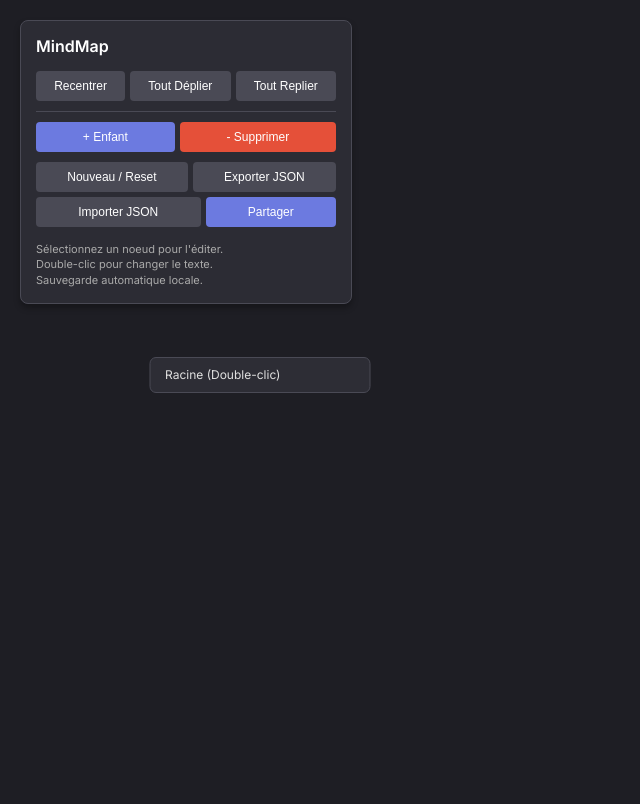
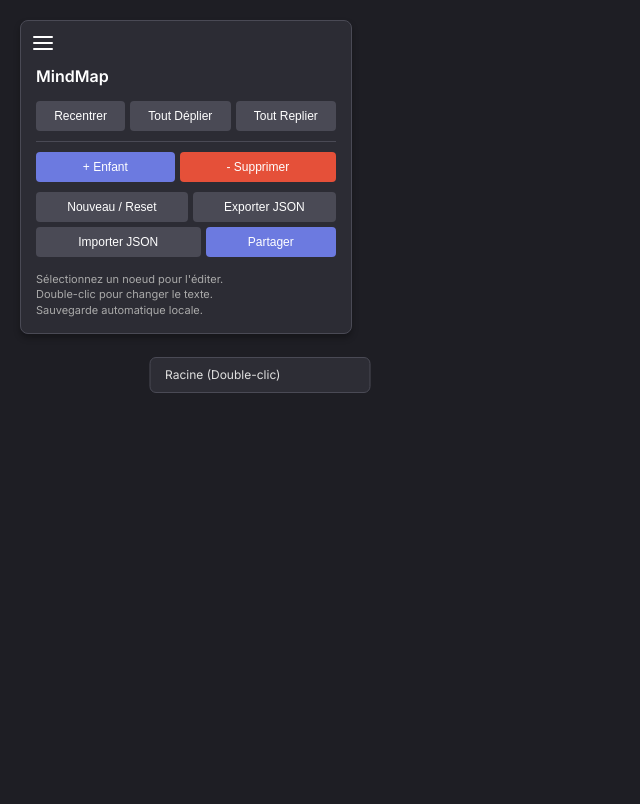
Before and after one commit to yblis/mindmap, a Flask app: page / in a window 1280 px wide. Shown: the whole page, without its empty margins (0-640 px from the left). Run offline with Flask 3, Linux system fonts and the light colour scheme.

Commit message:
feat: ignore local docker-compose, add example, and update UI (PWA icons, burger menu)

```diff
--- a/app.py
+++ b/app.py
@@ -21,6 +21,10 @@ def serve_manifest():
 def serve_sw():
     return app.send_static_file('sw.js')
 
+@app.route('/favicon.ico')
+def favicon():
+    return app.send_static_file('icons/favicon.ico')
+
 @app.route('/view/<token>')
 def view_map(token):
     # Shared view - mode READ-ONLY
--- a/static/css/style.css
+++ b/static/css/style.css
@@ -75,6 +75,7 @@ body {
     left: 20px;
     background: rgba(45, 45, 53, 0.95);
     padding: 15px;
+    padding-top: 45px; /* Space for the button */
     border-radius: 8px;
     border: 1px solid #4a4a55;
     box-shadow: 0 4px 6px rgba(0,0,0,0.3);
@@ -83,7 +84,88 @@ body {
     gap: 10px;
     z-index: 100;
     max-width: 300px;
+    width: 300px;
+    /* Transition on width, height/max-height, and padding */
+    transition: all 0.4s cubic-bezier(0.4, 0.0, 0.2, 1);
+
+    overflow: hidden;
+    max-height: 800px;
+    min-height: 48px; /* Ensure it never fully disappears */
+}
+
+/* Collapsed State */
+.controls.collapsed {
+    padding: 0;
+    width: 48px;
+    height: 48px; /* Explicit height */
+    max-height: 48px;
+    border-radius: 8px;
+    background: rgba(45, 45, 53, 0.8);
+    border-color: transparent;
+    cursor: pointer;
+    /* Center the button within the circle */
+    align-items: center;
+    justify-content: center;
+}
+
+.controls.collapsed:hover {
+    background: rgba(60, 60, 70, 0.9);
+    transform: scale(1.05);
+}
+
+/* Toggle Button */
+.toggle-menu {
+    position: absolute;
+    top: 10px;
+    left: 10px; /* Moved to Left */
+    right: auto;
+    background: transparent;
+    border: none;
+    color: #fff;
+    cursor: pointer;
+    padding: 0; /* Remove padding to be precise */
+    width: 24px;
+    height: 24px;
+    display: flex;
+    align-items: center;
+    justify-content: center;
     transition: all 0.3s ease;
+    z-index: 101;
+}
+
+.toggle-menu svg {
+    width: 24px;
+    height: 24px;
+}
+
+.toggle-menu:hover {
+    color: #aeaeae;
+}
+
+/* Button position when collapsed */
+.controls.collapsed .toggle-menu {
+    top: 50%;
+    left: 50%;
+    transform: translate(-50%, -50%);
+    /* Reset other positions */
+    right: auto;
+    bottom: auto;
+}
+
+.controls-content {
+    display: flex;
+    flex-direction: column;
+    gap: 10px;
+    transition: opacity 0.2s ease, transform 0.2s ease;
+    opacity: 1;
+    transform: translateY(0);
+}
+
+.controls.collapsed .controls-content {
+    opacity: 0;
+    pointer-events: none;
+    transform: translateY(-10px);
+    position: absolute; /* Take out of flow to allow shrinking */
 }
 
 .controls h1 {
--- a/static/sw.js
+++ b/static/sw.js
@@ -1,9 +1,12 @@
-const CACHE_NAME = 'mindmap-cache-v1';
+const CACHE_NAME = 'mindmap-cache-v2';
 const ASSETS_TO_CACHE = [
   '/',
   '/static/css/style.css',
   '/static/js/main.js',
   '/static/manifest.json',
+  '/static/icons/favicon.ico',
+  '/static/icons/icon-192.png',
+  '/static/icons/icon-512.png',
   'https://d3js.org/d3.v7.min.js',
   'https://fonts.googleapis.com/css2?family=Inter:wght@300;400;600&display=swap'
 ];
--- a/templates/index.html
+++ b/templates/index.html
@@ -6,14 +6,25 @@
     <title>MindMap Simple</title>
     <script src="https://d3js.org/d3.v7.min.js"></script>
     <link href="https://fonts.googleapis.com/css2?family=Inter:wght@300;400;600&display=swap" rel="stylesheet">
-    <link rel="icon" type="image/svg+xml" href="{{ url_for('static', filename='icons/logo.svg') }}">
+    <link rel="icon" type="image/x-icon" href="{{ url_for('static', filename='icons/favicon.ico') }}">
+    <link rel="icon" type="image/png" sizes="192x192" href="{{ url_for('static', filename='icons/icon-192.png') }}">
+    <link rel="icon" type="image/png" sizes="512x512" href="{{ url_for('static', filename='icons/icon-512.png') }}">
+    <link rel="apple-touch-icon" href="{{ url_for('static', filename='icons/icon-192.png') }}">
     <link rel="manifest" href="{{ url_for('serve_manifest') }}">
     <meta name="theme-color" content="#1e1e24">
     <link rel="stylesheet" href="{{ url_for('static', filename='css/style.css') }}">
 </head>
 <body>
 
-    <div class="controls">
+    <div class="controls" id="controls-panel">
+        <button class="toggle-menu" onclick="toggleMenu()" aria-label="Menu">
+            <svg viewBox="0 0 24 24" width="24" height="24" stroke="currentColor" stroke-width="2" fill="none" stroke-linecap="round" stroke-linejoin="round">
+                <line x1="3" y1="12" x2="21" y2="12"></line>
+                <line x1="3" y1="6" x2="21" y2="6"></line>
+                <line x1="3" y1="18" x2="21" y2="18"></line>
+            </svg>
+        </button>
+        <div class="controls-content">
             <h1>MindMap {% if mode == 'view' %}(Lecture Seule){% endif %}</h1>
 
             <div class="btn-group">
@@ -46,6 +57,7 @@
             </div>
             {% endif %}
         </div>
+    </div>
 
     <div id="chart-container"></div>
 
@@ -61,6 +73,34 @@
             </div>
         </div>
     </div>
+
+    <!-- Share Modal -->
+    <div id="shareModal" class="modal-overlay" style="display: none;">
+        <div class="modal">
+            <h2>Partager la MindMap</h2>
+            <p>Copiez le lien ci-dessous pour partager votre carte (Lecture Seule) :</p>
+            <input type="text" id="shareInput" readonly style="width: 100%; padding: 10px; margin-top: 10px; background: #1e1e24; color: #fff; border: 1px solid #4a4a55; border-radius: 4px;">
+            <div class="modal-actions">
+                <button class="btn" onclick="closeShareModal()">Fermer</button>
+                <button class="btn primary" onclick="copyShareLink()">Copier</button>
+            </div>
+        </div>
+    </div>
+
+    <!-- Confirm Modal -->
+    <div id="confirmModal" class="modal-overlay" style="display: none;">
+        <div class="modal" style="width: 400px;">
+            <h2 id="confirmTitle">Confirmation</h2>
+            <p id="confirmMessage">Êtes-vous sûr ?</p>
+            <div class="modal-actions">
+                <button class="btn" onclick="closeConfirmModal()">Annuler</button>
+                <button class="btn danger" id="confirmDataBtn">Confirmer</button>
+            </div>
+        </div>
+    </div>
+
+    <!-- Toasts Container -->
+    <div id="toast-container"></div>
 
     <!-- Data Injection -->
     <script>
```
Also changed, not shown: other parts of static/css/style.css (+40 -0 lines), static/js/main.js (+80 -9 lines), docker-compose.exemple.yml (renamed from docker-compose.yml), static/icons/favicon.ico (added), static/icons/favicon.png (deleted), static/icons/icon-192.png, static/icons/icon-512.png, static/manifest.json, 1 other file. Lines whose indentation alone changed are shown as unchanged.
